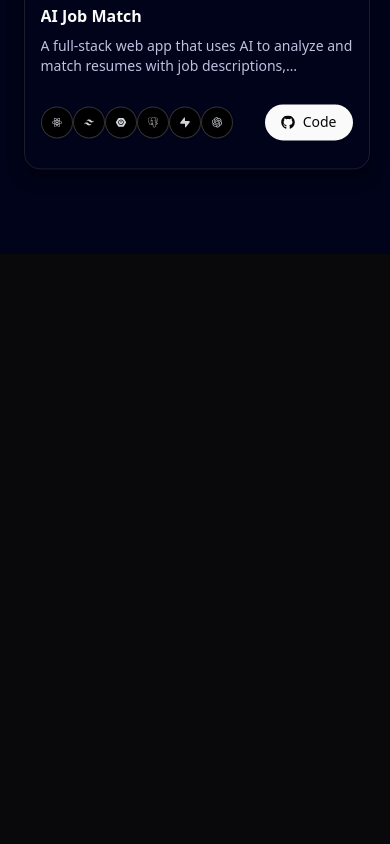
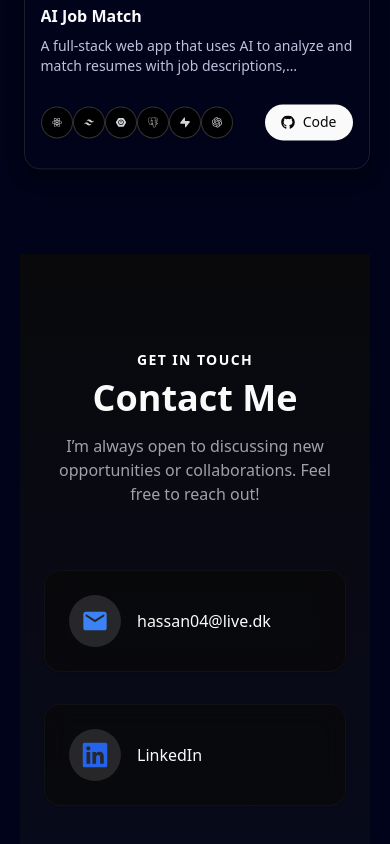
Before and after one commit to weasy1as/weasy1as.github.io, a Next.js app: page / in a window 390 px wide. Shown: the part 8774-9618 px from the top of the page. Before the commit the page ends 9028 px from the top, so only its background shows below. Built offline with nearby package versions, Linux system fonts and the light colour scheme.

Commit message:
conctact section updated

```diff
--- a/src/app/page.tsx
+++ b/src/app/page.tsx
@@ -26,6 +26,7 @@ export default function Home() {
         <Skills />
         <Experience />
         <Projects />
+        <Contact />
       </div>
     </main>
   );
--- a/src/components/Contact.tsx
+++ b/src/components/Contact.tsx
@@ -1,70 +1,87 @@
 "use client";
+
 import React from "react";
 import { FaLinkedin } from "react-icons/fa";
 import { MdEmail } from "react-icons/md";
 import { motion } from "framer-motion";
+import { cn } from "@/lib/utils";
+
+const contactMethods = [
+  {
+    title: "Email",
+    icon: <MdEmail size={28} />,
+    link: "mailto:hassan04@live.dk",
+    text: "hassan04@live.dk",
+    color: "text-blue-500",
+  },
+  {
+    title: "LinkedIn",
+    icon: <FaLinkedin size={28} />,
+    link: "https://www.linkedin.com/in/hassan-abdulahi-80125529a",
+    text: "LinkedIn",
+    color: "text-blue-600",
+  },
+];
 
 const Contact = () => {
   return (
     <section
       id="contact"
-      className="flex flex-col justify-center items-center py-20 px-6 bg-gradient-to-b from-background to-muted/20"
+      className="flex flex-col justify-center items-center py-24 px-6 bg-gradient-to-b from-background to-muted/20"
     >
+      {/* Header */}
       <motion.div
         initial={{ opacity: 0, y: 40 }}
         whileInView={{ opacity: 1, y: 0 }}
         transition={{ duration: 0.7 }}
         viewport={{ once: true }}
+        className="text-center mb-16 max-w-3xl"
       >
-        <div className="text-center mb-10">
-          <h2 className="text-muted-foreground uppercase tracking-wider text-sm mb-2">
-            Get in touch
-          </h2>
-          <h1 className="text-4xl md:text-5xl font-extrabold tracking-tight text-primary">
-            Contact Me
-          </h1>
-          <p className="mt-3 text-black text-base max-w-md mx-auto">
-            I’m always open to discussing new opportunities or collaborations.
-            Feel free to reach out!
-          </p>
-        </div>
+        <h2 className="text-sm uppercase tracking-widest text-white font-semibold mb-2">
+          Get in Touch
+        </h2>
+        <h1 className="text-4xl md:text-5xl font-extrabold text-foreground mb-4">
+          Contact Me
+        </h1>
+        <p className="text-muted-foreground text-base md:text-lg">
+          I’m always open to discussing new opportunities or collaborations.
+          Feel free to reach out!
+        </p>
+      </motion.div>
 
-        <div className="flex flex-col sm:flex-row gap-6 sm:gap-10 items-center">
-          {/* Email */}
-          <a
-            href="mailto:hassan04@live.dk"
-            className="flex items-center gap-3 group"
+      {/* Contact Methods */}
+      <div className="grid sm:grid-cols-2 gap-8 max-w-xl w-full">
+        {contactMethods.map((method, idx) => (
+          <motion.a
+            key={idx}
+            href={method.link}
+            target={method.title === "LinkedIn" ? "_blank" : "_self"}
+            rel="noopener noreferrer"
+            className="group bg-card/80 backdrop-blur-md border border-border/30 rounded-2xl p-6 flex items-center gap-4 cursor-pointer shadow-sm hover:shadow-lg transition-all duration-300"
+            initial={{ opacity: 0, y: 20 }}
+            whileInView={{ opacity: 1, y: 0 }}
+            transition={{ duration: 0.5, delay: idx * 0.1 }}
+            viewport={{ once: true }}
           >
-            <div className="p-3 rounded-full bg-muted group-hover:bg-accent/10 transition-all">
-              <MdEmail
-                size={28}
-                className="text-accent group-hover:scale-110 transition-transform text-blue-500"
-              />
+            <div
+              className={cn(
+                "p-3 rounded-full bg-muted group-hover:bg-accent/10 transition-all",
+                method.color
+              )}
+            >
+              <motion.div
+                whileHover={{ scale: 1.2 }}
+                className="flex items-center justify-center"
+              >
+                {method.icon}
+              </motion.div>
             </div>
-            <span className="text-base font-medium text-primary group-hover:text-accent transition-colors">
-              Hassan04@live.dk
+            <span className="text-foreground font-medium group-hover:text-accent transition-colors">
+              {method.text}
             </span>
-          </a>
-
-          {/* LinkedIn */}
-          <a
-            href="https://www.linkedin.com/in/hassan-abdulahi-80125529a"
-            target="_blank"
-            rel="noopener noreferrer"
-            className="flex items-center gap-3 group"
-          >
-            <div className="p-3 rounded-full bg-muted group-hover:bg-accent/10 transition-all">
-              <FaLinkedin
-                size={28}
-                className="text-blue-600 group-hover:scale-110 transition-transform"
-              />
-            </div>
-            <span className="text-base font-medium text-primary group-hover:text-accent transition-colors">
-              LinkedIn
-            </span>
-          </a>
-        </div>
-      </motion.div>
+          </motion.a>
+        ))}
+      </div>
     </section>
   );
 };
```
